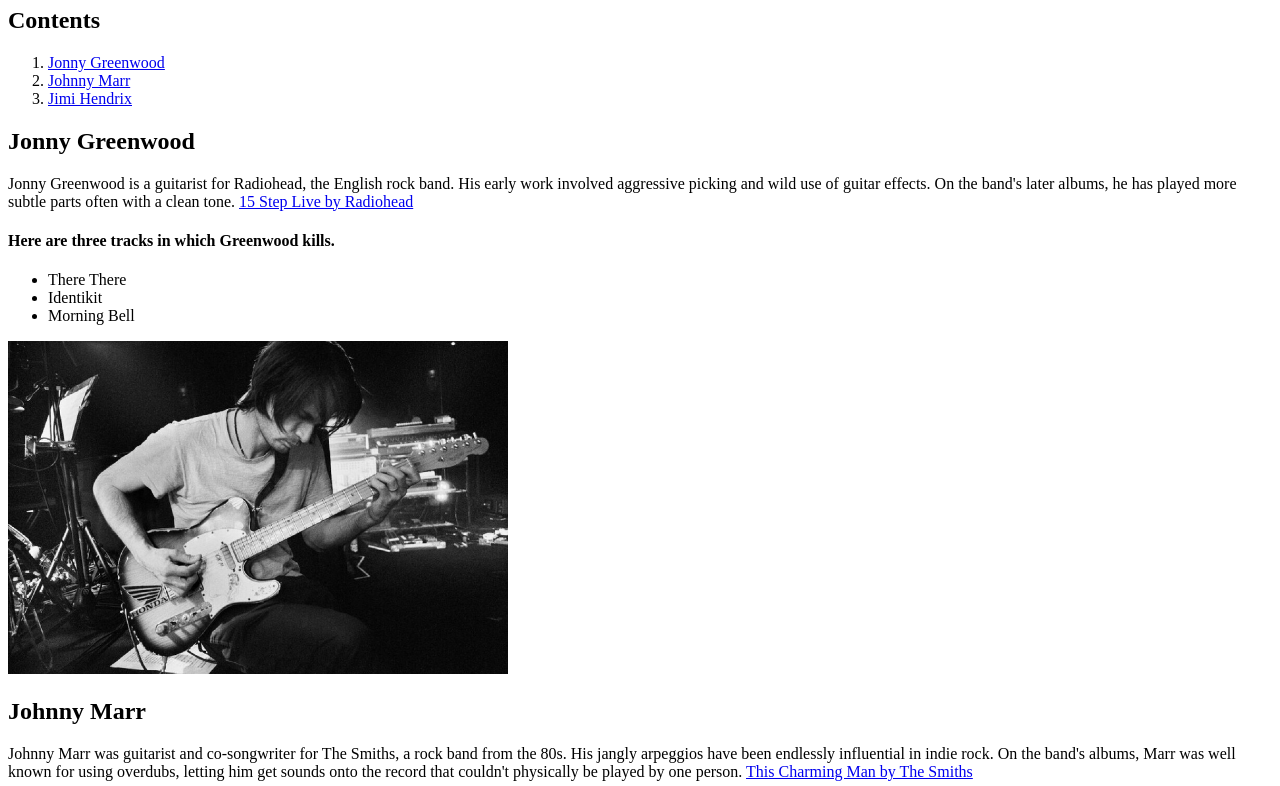
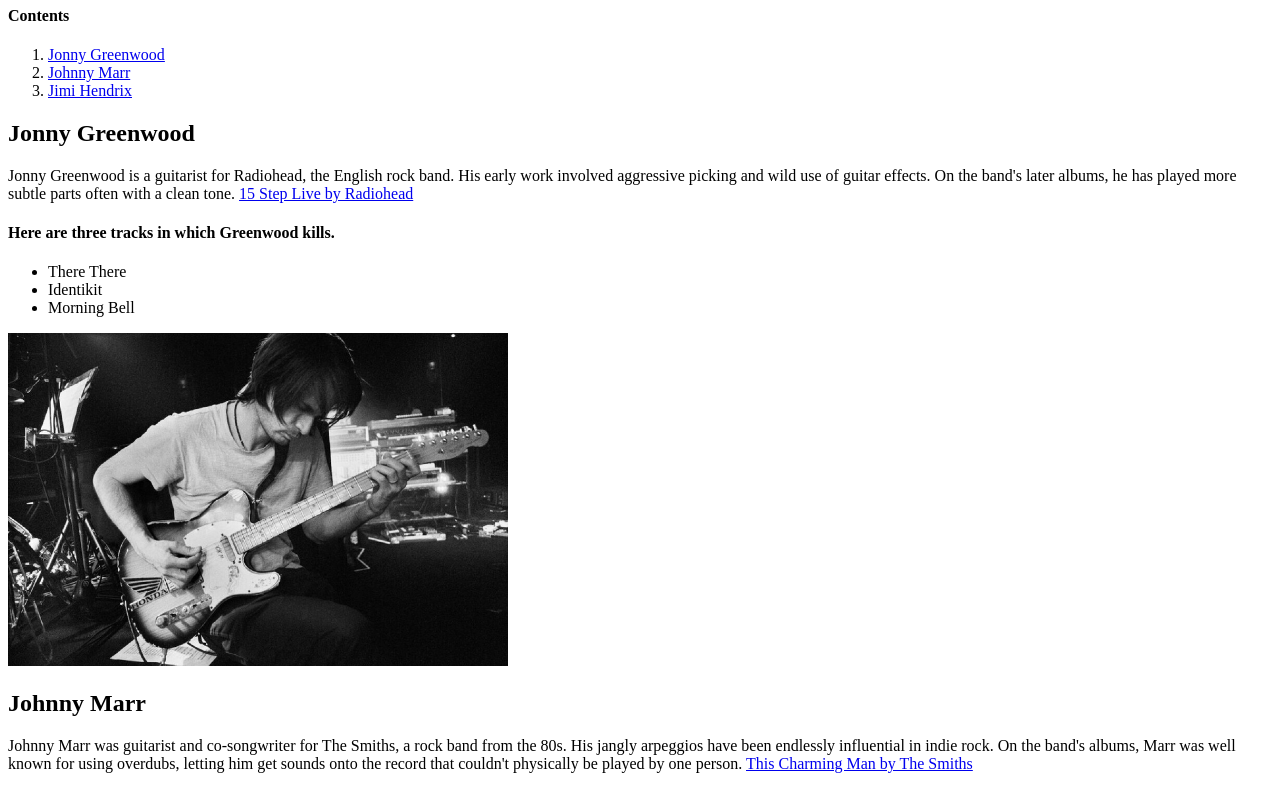
Before and after one commit to Wyatt-Smith/web, a plain HTML site: page plain.html in a window 1280 px wide. Shown: the part 73-859 px from the top of the page. Drawn offline with Linux system fonts and the light colour scheme.

Commit message:
Update plain.html

```diff
--- a/plain.html
+++ b/plain.html
@@ -6,7 +6,7 @@
 <body>
 	<h1>Guitarists Whose Name Starts With "J"</h1>
 
-	<h2>Contents</h2>
+	<h4>Contents</h4>
 	<ol>
 		<li><a href="#Jonny Greenwood">Jonny Greenwood</a></li>
 		<li><a href="#Johnny Marr">Johnny Marr</a></li>
```
